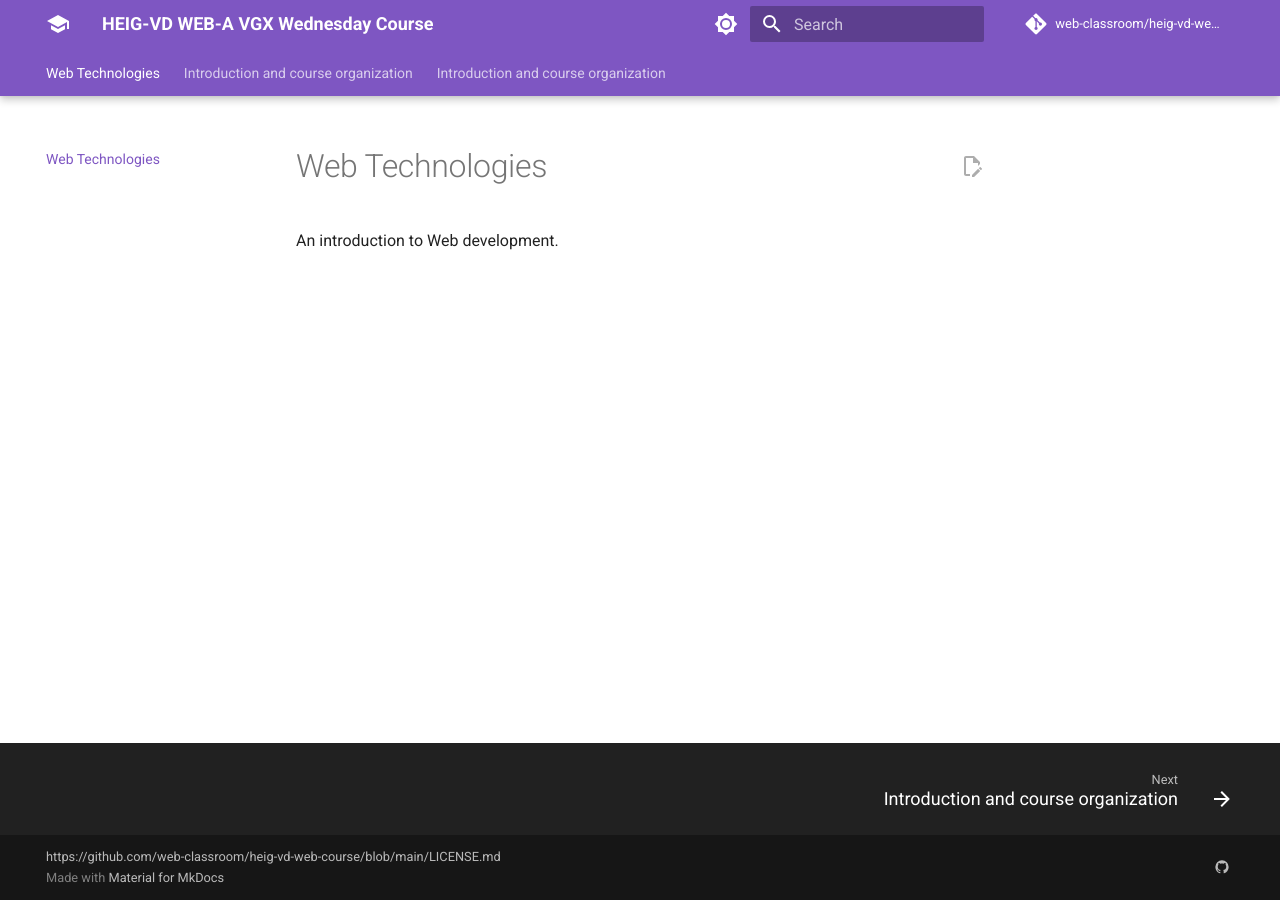
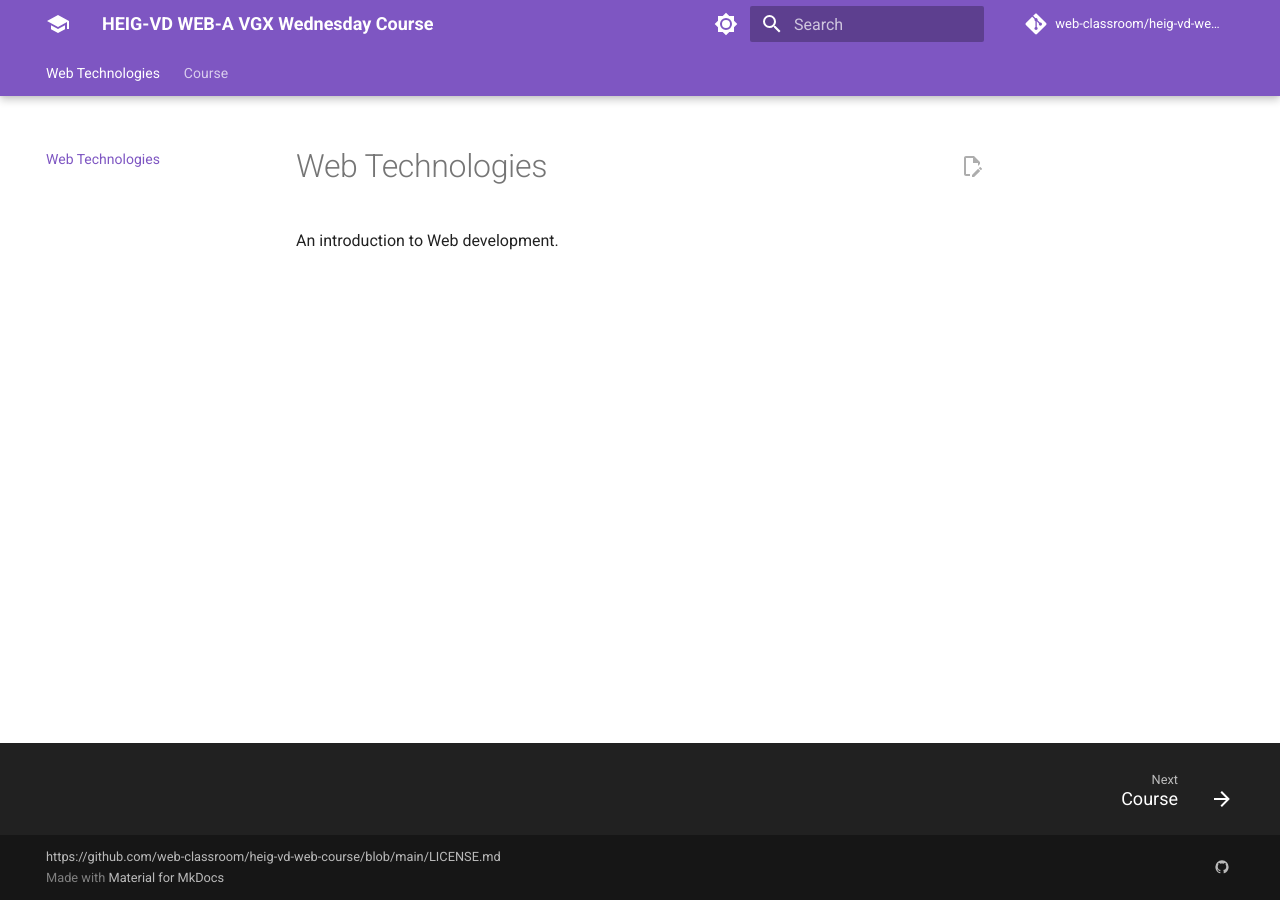
Before and after one commit to web-classroom/heig-vd-web-course, an MkDocs documentation site: the page built from docs/index.md, in a window 1280 px wide. Built offline with MkDocs 1.6.1 and Material for MkDocs 9.7.7, drawn with Linux system fonts in a browser that asks for light colours; comment, search, counter and statistics services are not loaded.

Commit message:
Add new course files and update navigation

```diff
--- a/docs/01-introduction-and-course-organization/README.md
+++ /dev/null
@@ -1,6 +0,0 @@
-# Introduction and course organization
-
-- Presentation:
-  [Web](https://web-classroom.github.io/heig-vd-web-course/01-introduction-and-course-organization/){target="\_blank"}
-  ·
-  [PDF](https://web-classroom.github.io/heig-vd-web-course/01-introduction-and-course-organization/01-introduction-and-course-organization-presentation.pdf){target="\_blank"}
--- a/docs/02-introduction-and-course-organization/README.md
+++ /dev/null
@@ -1,7 +0,0 @@
-# Introduction and course organization
-
-- Presentation:
-  [Web](https://web-classroom.github.io/heig-vd-web-course/01-introduction-and-course-organization/)
-  ·
-  [PDF](https://web-classroom.github.io/heig-vd-web-course/01-introduction-and-course-organization/01-introduction-and-course-organization-presentation.pdf)
-  · [Source](PRESENTATION.md)
--- /dev/null
+++ b/docs/100-199-course/pages.yaml
@@ -0,0 +1 @@
+title: Course
--- a/docs/pages.yaml
+++ b/docs/pages.yaml
@@ -1,3 +1,2 @@
-title: Page Title
 nav:
   - ...
--- a/mkdocs.yml
+++ b/mkdocs.yml
@@ -71,9 +71,9 @@ markdown_extensions:
   - pymdownx.critic
   - pymdownx.caret
   - pymdownx.details
-  - pymdownx.emoji:
-      emoji_index: !!python/name:material.extensions.emoji.twemoji
-      emoji_generator: !!python/name:material.extensions.emoji.to_svg
+  # - pymdownx.emoji:
+  #     emoji_index: !!python/name:material.extensions.emoji.twemoji
+  #     emoji_generator: !!python/name:material.extensions.emoji.to_svg
   - pymdownx.highlight:
       anchor_linenums: true
       linenums: true
@@ -94,7 +94,7 @@ markdown_extensions:
   - tables
   - toc:
       permalink: true
-extra_css:
-  - assets/stylesheets/extra.css
-extra_javascript:
-  - assets/javascripts/extra.js
+# extra_css:
+#   - assets/stylesheets/extra.css
+# extra_javascript:
+#   - assets/javascripts/extra.js
```
Also changed, not shown: docs/100-199-course/101-introduction-and-course-organization/README.md (added, +6 -0 lines), docs/100-199-course/102-web-instroduction/README.md (added, +6 -0 lines), docs/100-199-course/README.md (added, +1 -0 lines), docs/100-199-course/101-introduction-and-course-organization/PRESENTATION.md (renamed from docs/01-introduction-and-course-organization/PRESENTATION.md), docs/100-199-course/101-introduction-and-course-organization/images/team.jpg (renamed from docs/01-introduction-and-course-organization/images/team.jpg), docs/100-199-course/101-introduction-and-course-organization/pages.yaml (renamed from docs/01-introduction-and-course-organization/pages.yaml), docs/100-199-course/102-web-instroduction/PRESENTATION.md (renamed from docs/02-introduction-and-course-organization/PRESENTATION.md), docs/100-199-course/102-web-instroduction/images/team.jpg (renamed from docs/02-introduction-and-course-organization/images/team.jpg), docs/100-199-course/102-web-instroduction/pages.yaml (renamed from docs/02-introduction-and-course-organization/pages.yaml), 1 other file.
